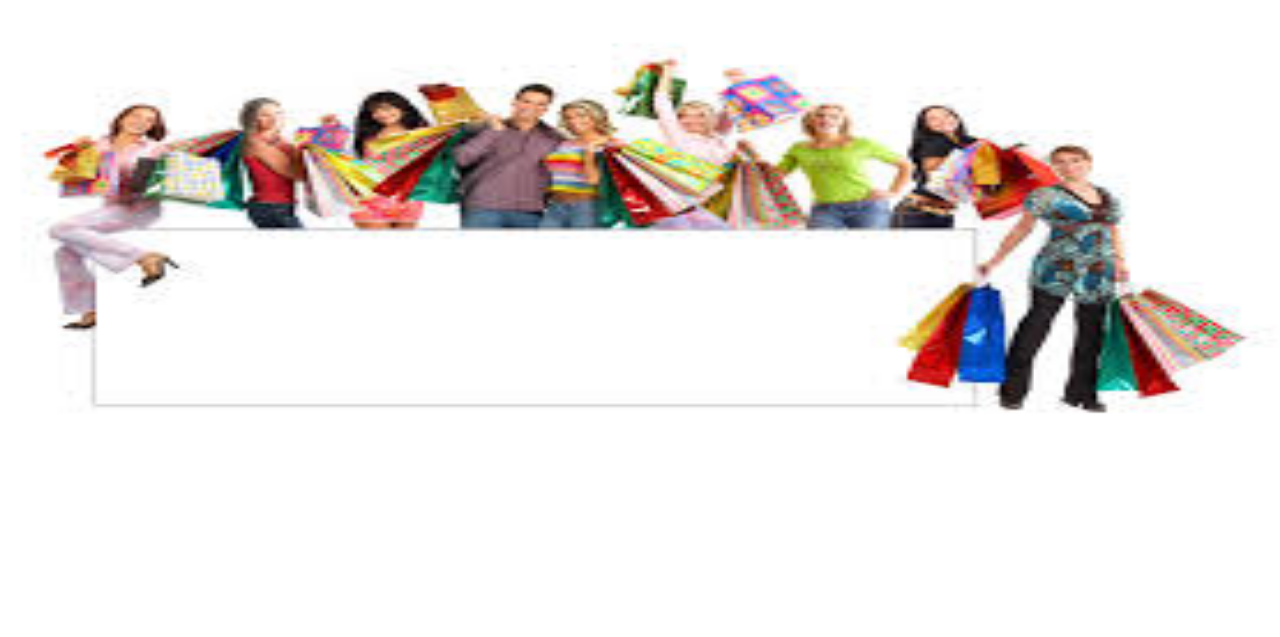
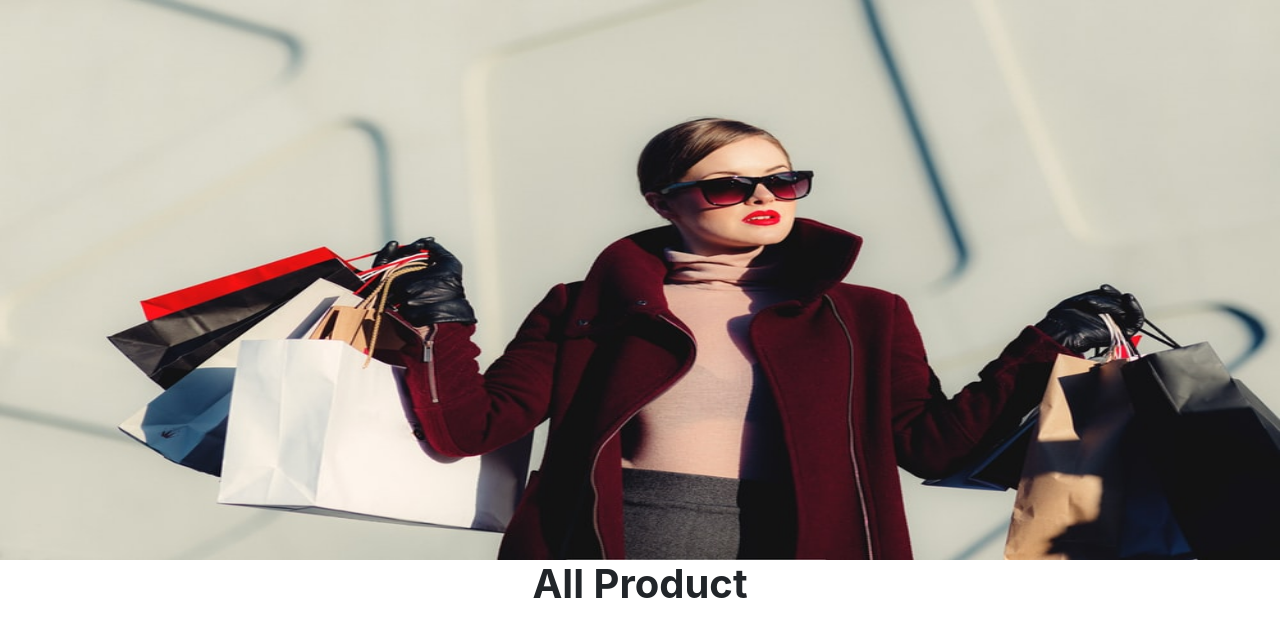
Before and after one commit to forhadsidhu/Django-E-Commerce-App, a Django app: page / in a window 1280 px wide. Shown: the part 56-693 px from the top of the page. Run offline with Django 3.2, Linux system fonts and the light colour scheme; some libraries are stand-ins or nearby versions.

Commit message:
all product code updated

```diff
--- a/Ecommerce/settings.py
+++ b/Ecommerce/settings.py
@@ -119,3 +119,7 @@ USE_TZ = True
 # https://docs.djangoproject.com/en/3.0/howto/static-files/
 
 STATIC_URL = '/static/'
+STATICFILES_DIRS = [
+    os.path.join(BASE_DIR, "static"),
+    '/var/www/static/',
+]
--- a/Ecommerce/urls.py
+++ b/Ecommerce/urls.py
@@ -23,6 +23,6 @@ urlpatterns = [
     path('',include('Shop.urls')),
 ]
 # t explicitly means that if it is on development mode and not in production mode!
-if settings.DEBUG:
-    urlpatterns += static(settings.STATIC_URL, document_root=settings.STATIC_ROOT)
-    urlpatterns += static(settings.MEDIA_URL, document_root=settings.MEDIA_ROOT)
+# if settings.DEBUG:
+#     urlpatterns += static(settings.STATIC_URL, document_root=settings.STATIC_ROOT)
+#     urlpatterns += static(settings.MEDIA_URL, document_root=settings.MEDIA_ROOT)
--- a/templates/home/home.html
+++ b/templates/home/home.html
@@ -7,13 +7,25 @@
 
 {% block content %}
 
-   <div class="">
-       <div class="row">
-          <img src="{% static 'img/image.jpg'%}" style="width: 100%; height: 60vh">
-       </div>
-   </div>
 
 
+<!-- container-fluid provide full width container-->
+<div class="container-fluid">
+        <div class="row">
+            <img src="{% static 'img/img_1.jpg'%}" style="width: 100%;height: 70vh" alt="My image">
+        </div>
+    </div>
 
 
+<!-- All product container -->
+<div class="container">
+    <div class="row">
+        <div class="col-md-12 text-center">
+        <h1 class="text-capitalize font-weight-bold ">All Product</h1>
+
+        </div>
+        </div>
+
+</div>
+
 {% endblock %}
```
Also changed, not shown: static/img/image_2.jpg (added), static/img/img_1.jpg (added).
